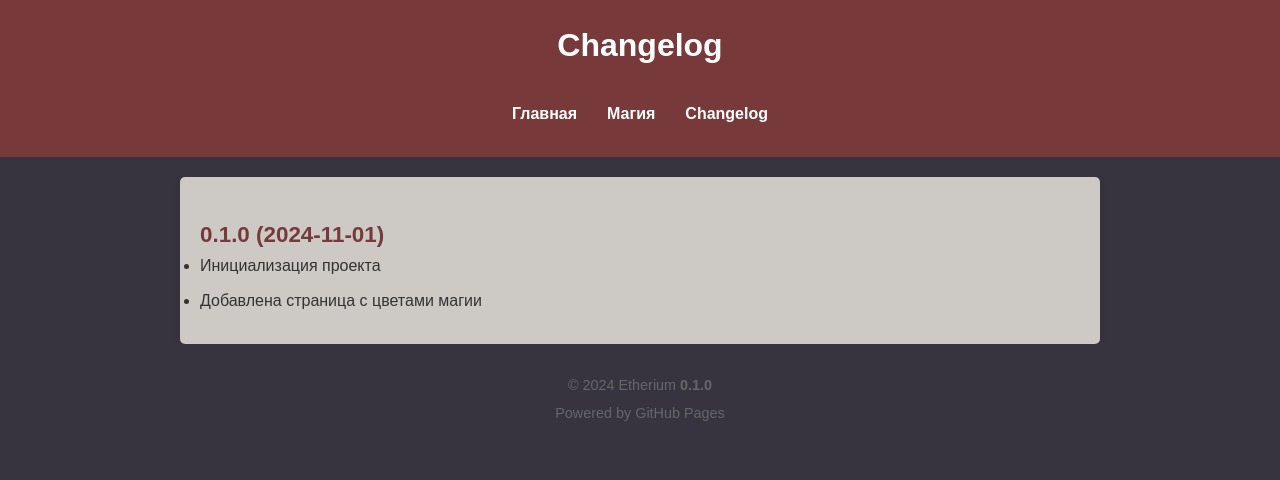
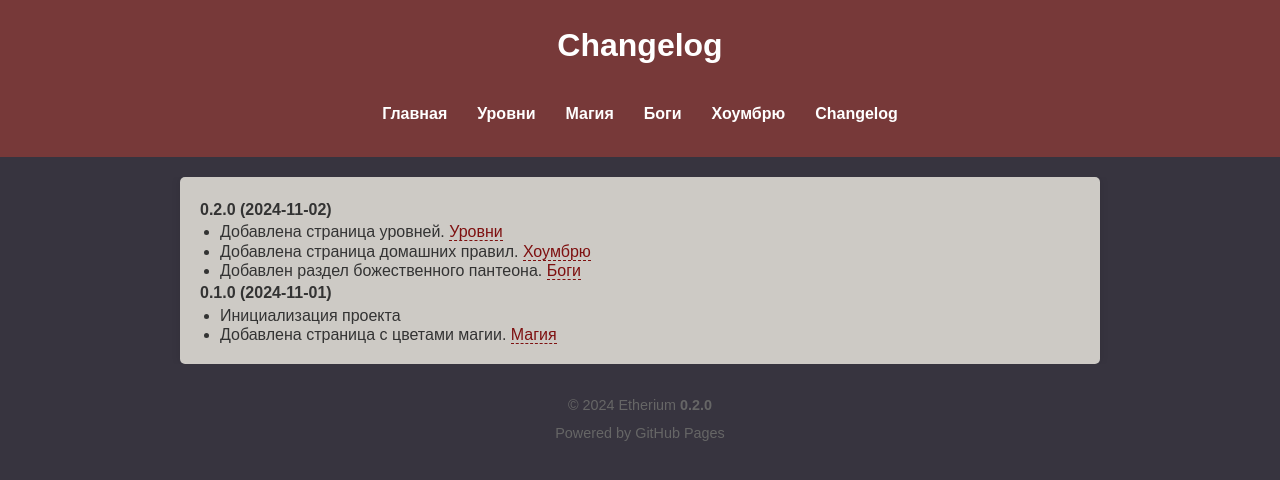
Before and after one commit to KovalevEvgeniy/etherium, a Jekyll site: the page built from changelog.md, in a window 1280 px wide. Shown: the top 480 px of the page. Built offline with Jekyll 4.4.1, drawn with Linux system fonts in a browser that asks for light colours.

Commit message:
added gods, levels and homebrew

```diff
--- a/_layouts/default.html
+++ b/_layouts/default.html
@@ -12,7 +12,10 @@
         <h1>{{ page.title }}</h1>
         <nav>
             <a href="{{ '/' | relative_url }}">Главная</a>
+            <a href="{{ '/data/levels/' | relative_url }}">Уровни</a>
             <a href="{{ '/data/magic/' | relative_url }}">Магия</a>
+            <a href="{{ '/data/gods/' | relative_url }}">Боги</a>
+            <a href="{{ '/data/homebrew/' | relative_url }}">Хоумбрю</a>
             <a href="{{ '/changelog' | relative_url }}">Changelog</a>
         </nav>
     </div>
@@ -27,7 +30,7 @@
 </main>
 
 <footer>
-    <p>&copy; {{ "now" | date: "%Y" }} Etherium <strong>0.1.0</strong></p>
+    <p>&copy; {{ "now" | date: "%Y" }} Etherium <strong>0.2.0</strong></p>
     <p>Powered by GitHub Pages</p>
 </footer>
 </body>
--- a/assets/css/style.css
+++ b/assets/css/style.css
@@ -107,9 +107,14 @@ main {
             color: #a91515;
         }
     }
+
+    ul {
+        padding-left: 20px;
+        line-height: 1.2;
+    }
 }
 
-main p, main li {
+main p {
     font-size: 1em;
     margin-bottom: 10px;
 }
```
Also changed, not shown: data/gods/elder.md (added, +45 -0 lines), data/gods/index.md (added, +37 -0 lines), data/gods/lesser.md (added, +18 -0 lines), data/gods/minor.md (added, +28 -0 lines), data/homebrew/index.md (added, +26 -0 lines), changelog.md.
